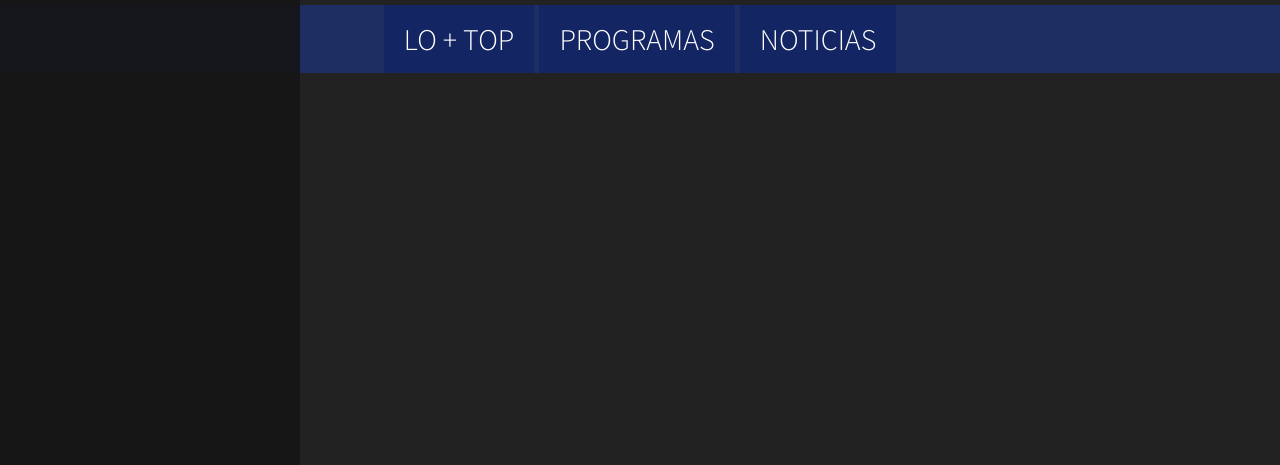
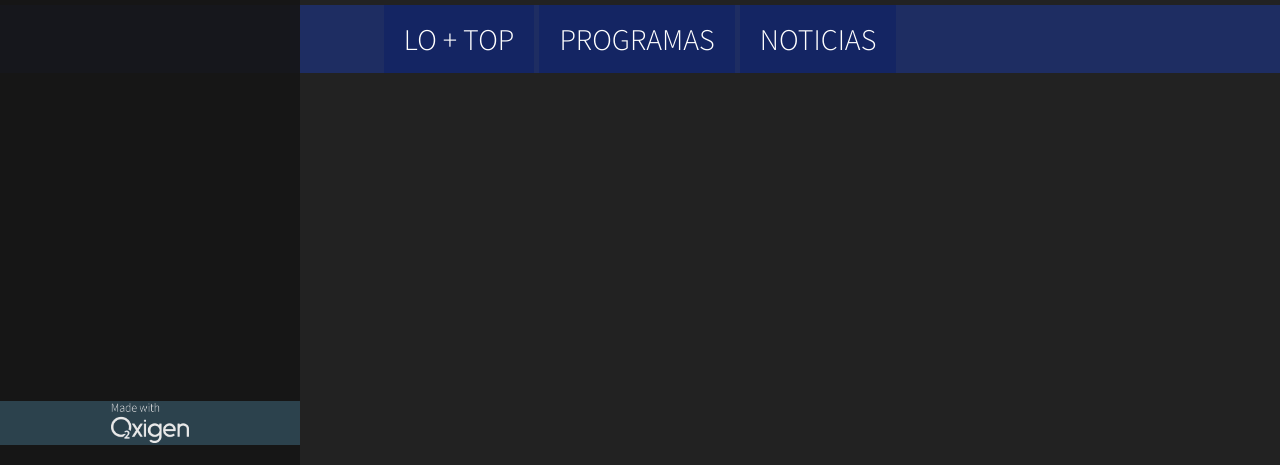
Before and after one commit to OxigenArts/mobs, a plain HTML site: page index.html in a window 1280 px wide. Both pictures are taken after a click on the picture 34 px from the left and 30 px from the top of the page. Shown: the part 335-800 px from the top of the page. Drawn offline with Linux system fonts and the light colour scheme.

Commit message:
made with
copi rai

```diff
--- a/index.html
+++ b/index.html
@@ -20,6 +20,7 @@
 		<a href="#"><li>coso</li></a>
 		<a href="#"><li>coso</li></a>
 	</ul>
+	<div class="madewith"><img src="images/oxigen.png"></div>
 </section>
 <section class="center">
 	<section id="envivo">
--- a/style.css
+++ b/style.css
@@ -67,6 +67,26 @@ header #logo img{
 #menu li:hover{
 	background-color: #c00;
 }
+#menu .madewith{
+	display: block;
+	background-color: #2e4653;
+	position: absolute;
+	bottom: 20px;
+	width: 100%;
+}
+#menu .madewith:hover{
+	background-color: #2c5065;
+}
+#menu .madewith img{
+	padding:2px 0;
+	text-align: center;
+	display: block;
+	height:40px;
+	margin: auto;
+	position: relative;
+	left: 0;
+	right: 0;
+}
 /*---- ENVIVO ----*/
 #envivo{
 	display: inline-block;
```
Also changed, not shown: images/oxigen.png (added).
